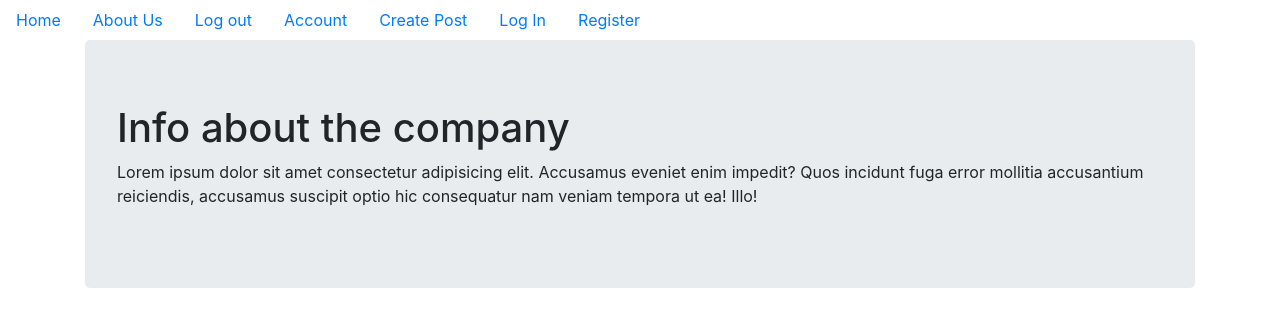
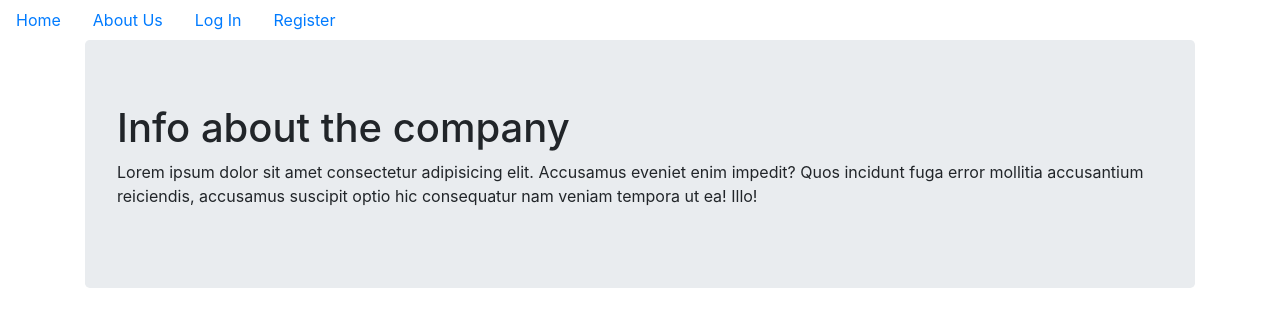
Before and after one commit to Leziga-Bakor/social_company_blog, a Flask app: template companyBlog/templates/info.html in a window 1280 px wide. Shown: the top 327 px of the page. Run offline with Flask 3, Linux system fonts and the light colour scheme; the template is opened without the code that fills it, so the values that code supplies are empty; some libraries are stand-ins or nearby versions.

Commit message:
Updated code to show links for logged in or not logged in

```diff
--- a/companyBlog/templates/base.html
+++ b/companyBlog/templates/base.html
@@ -17,21 +17,25 @@
             <li class="nav-link">
                 <a href="{{url_for('core.info')}}">About Us</a>
             </li>
+
+            {% if current_user.is_authenticated %}
                 <li class="nav-link">
-                <a href="#">Log out</a>
+                    <a href="{{url_for('users.logout')}}">Log out</a>
                 </li>
                 <li class="nav-link">
-                <a href="#">Account</a>
+                    <a href="{{url_for('users.account')}}">Account</a>
                 </li>
                 <li class="nav-link">
                     <a href="#">Create Post</a>
                 </li>
+            {% else %}
                 <li class="nav-link">
-                <a href="#">Log In</a>
+                    <a href="{{url_for('users.login')}}">Log In</a>
                 </li>
                 <li class="nav-link">
-                <a href="#">Register</a>
+                    <a href="{{url_for('users.register')}}">Register</a>
                 </li>
+            {% endif %}
         </ul>
         <div class="container">
             {% block content %}
```
Lines whose indentation alone changed are shown as unchanged.
